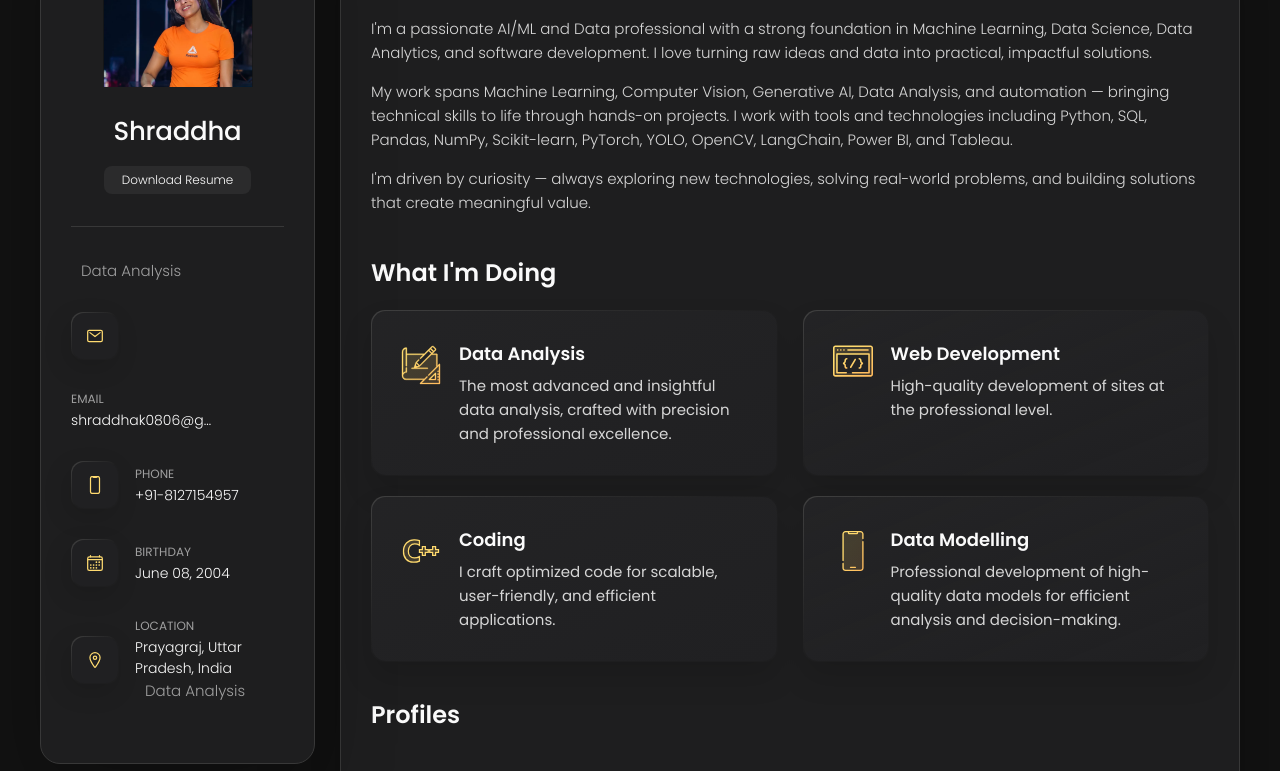
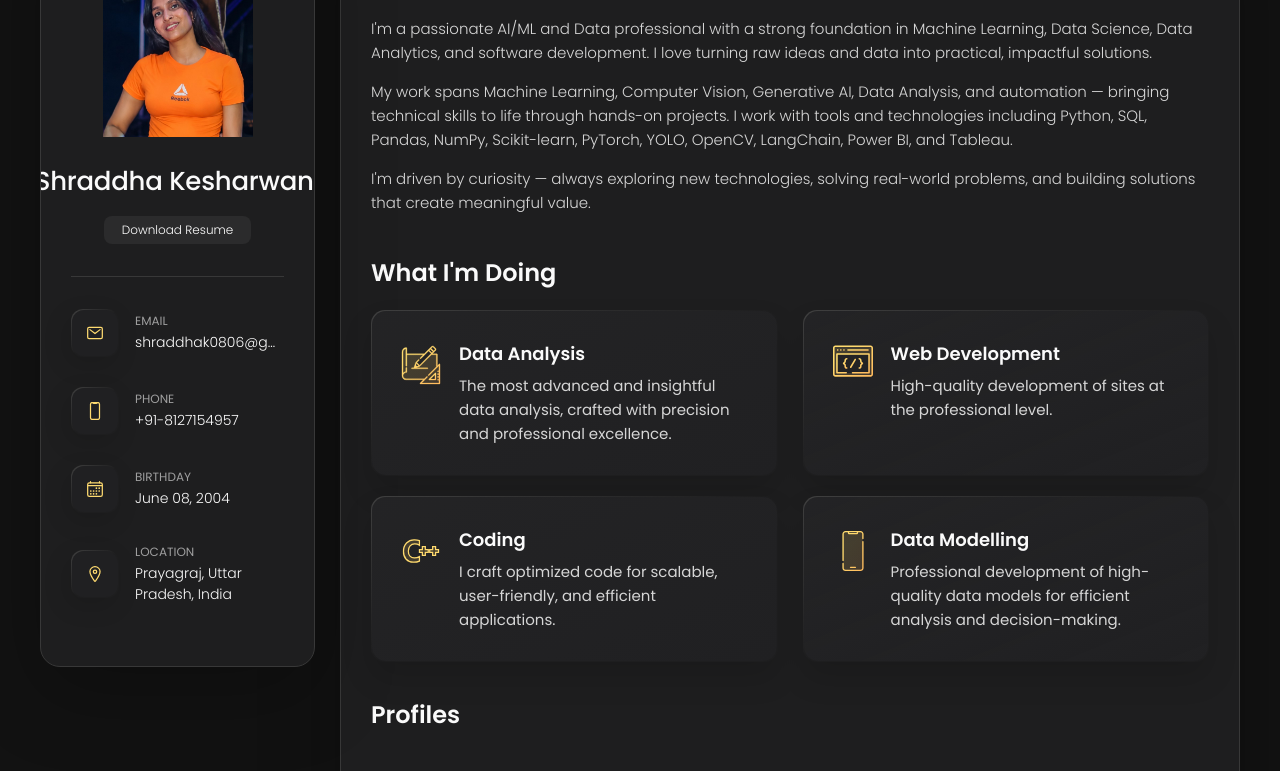
Before and after one commit to shraddha12219704/portfolio, a plain HTML site: page index.html in a window 1280 px wide. Shown: the part 162-933 px from the top of the page. Drawn offline with nearby package versions, Linux system fonts and the light colour scheme; files whose address does not match are found by name.

Commit message:
Update portfolio

```diff
--- a/index.html
+++ b/index.html
@@ -22,11 +22,11 @@
       <div class="sidebar-info">
 
         <figure class="avatar-box">
-          <img src="/home/shraddhakesharwani/Desktop/portfolio/assets/images/shraddhaa_image.png" alt="Shraddha Kesharwani" width="80">
+          <img src="./assets/images/shraddha_image1.jpeg" alt="Shraddha Kesharwani" width="80">
         </figure>
 
         <div class="info-content">
-          <h1 class="name" title="Shraddha">Shraddha</h1>
+          <h1 class="name" title="Shraddha">Shraddha Kesharwani</h1>
           <a href="./assets/resume/cv2_project (2).pdf" download>
             <p class="title">Download Resume</p>
           </a>
@@ -46,7 +46,7 @@
 
         <ul class="contacts-list">
 
-                <p class="project-category">Data Analysis</p>
+          <li class="contact-item">
 
             <div class="icon-box">
               <ion-icon name="mail-outline"></ion-icon>
@@ -98,7 +98,8 @@
               <p class="contact-title">Location</p>
 
               <address>Prayagraj, Uttar Pradesh, India</address>
-                <p class="project-category">Data Analysis</p>
+
+            </div>
 
           </li>
 
```
Also changed, not shown: assets/images/shraddha_image1.jpeg (renamed from assets/images/WhatsApp Image 2026-08-21 at 12.54.02 AM.jpeg).
